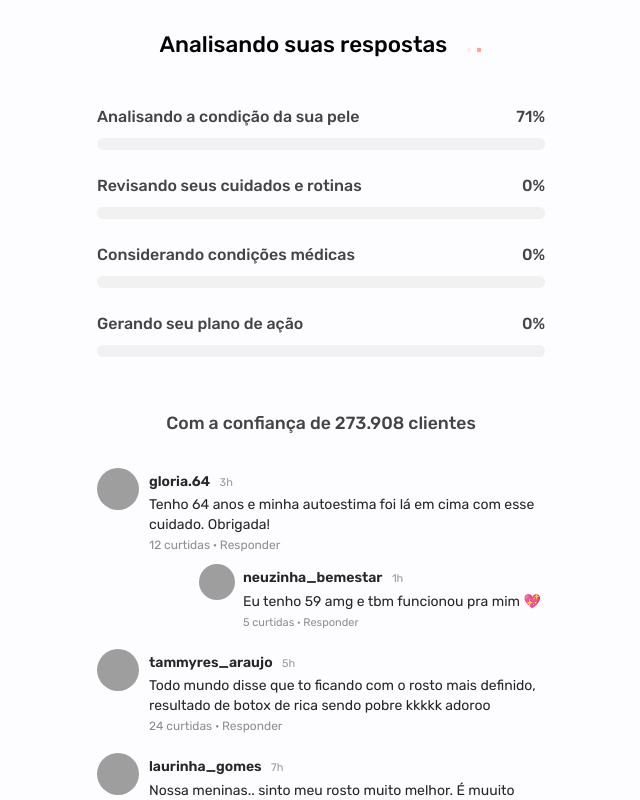
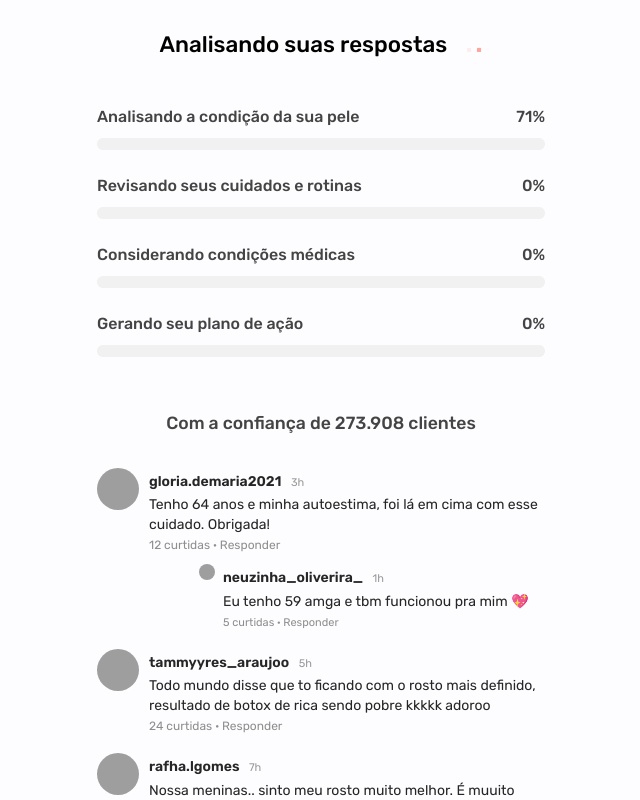
Before and after one commit to joanammtt69/analise-resultado, a plain HTML site: page index.html in a window 1280 px wide. Shown: the whole page, without its empty margins (319-959 px from the left). Drawn offline with nearby package versions, Linux system fonts and the light colour scheme; grey boxes are pictures that could not be loaded.

Commit message:
Update index.html

```diff
--- a/index.html
+++ b/index.html
@@ -174,8 +174,8 @@
 
     .ig-resposta img {
       border-radius: 50%;
-      width: 36px;
-      height: 36px;
+      width: 16px;
+      height: 16px;
       margin-right: 8px;
     }
 
@@ -330,15 +330,15 @@
       <div class="ig-box-comentario">
         <img src="https://i.pravatar.cc/150?img=12" alt="gloria.64">
         <div class="ig-texto">
-          <p><strong>gloria.64</strong> <span class="ig-tempo">3h</span></p>
-          <p>Tenho 64 anos e minha autoestima foi lá em cima com esse cuidado. Obrigada!</p>
+          <p><strong>gloria.demaria2021</strong> <span class="ig-tempo">3h</span></p>
+          <p>Tenho  64 anos e minha autoestima, foi lá em cima com esse cuidado. Obrigada!</p>
           <div class="ig-reacoes">12 curtidas · Responder</div>
 
           <div class="ig-resposta">
             <img src="https://i.pravatar.cc/150?img=41" alt="neuzinha_bemestar">
             <div>
-              <p><strong>neuzinha_bemestar</strong> <span class="ig-tempo">1h</span></p>
-              <p>Eu tenho 59 amg e tbm funcionou pra mim 💖</p>
+              <p><strong>neuzinha_oliverira_</strong> <span class="ig-tempo">1h</span></p>
+              <p>Eu tenho 59 amga e tbm funcionou pra mim 💖</p>
               <div class="ig-reacoes">5 curtidas · Responder</div>
             </div>
           </div>
@@ -349,7 +349,7 @@
       <div class="ig-box-comentario">
         <img src="https://i.pravatar.cc/150?img=8" alt="tammyres_araujo">
         <div class="ig-texto">
-          <p><strong>tammyres_araujo</strong> <span class="ig-tempo">5h</span></p>
+          <p><strong>tammyyres_araujoo</strong> <span class="ig-tempo">5h</span></p>
           <p>Todo mundo disse que to ficando com o rosto mais definido, resultado de botox de rica sendo pobre kkkkk adoroo</p>
           <div class="ig-reacoes">24 curtidas · Responder</div>
         </div>
@@ -358,8 +358,8 @@
       <div class="ig-box-comentario">
         <img src="https://i.pravatar.cc/150?img=7" alt="laurinha_gomes">
         <div class="ig-texto">
-          <p><strong>laurinha_gomes</strong> <span class="ig-tempo">7h</span></p>
-          <p>Nossa meninas.. sinto meu rosto muito melhor. É muuito relaxante, exatamente o que você precisa depois de um dia corrido.</p>
+          <p><strong>rafha.lgomes</strong> <span class="ig-tempo">7h</span></p>
+          <p>Nossa meninas.. sinto meu rosto muito melhor. É muuito relaxante, exatamente o que você precisa depois de um dia corrido</p>
           <div class="ig-reacoes">31 curtidas · Responder</div>
         </div>
       </div>
```
